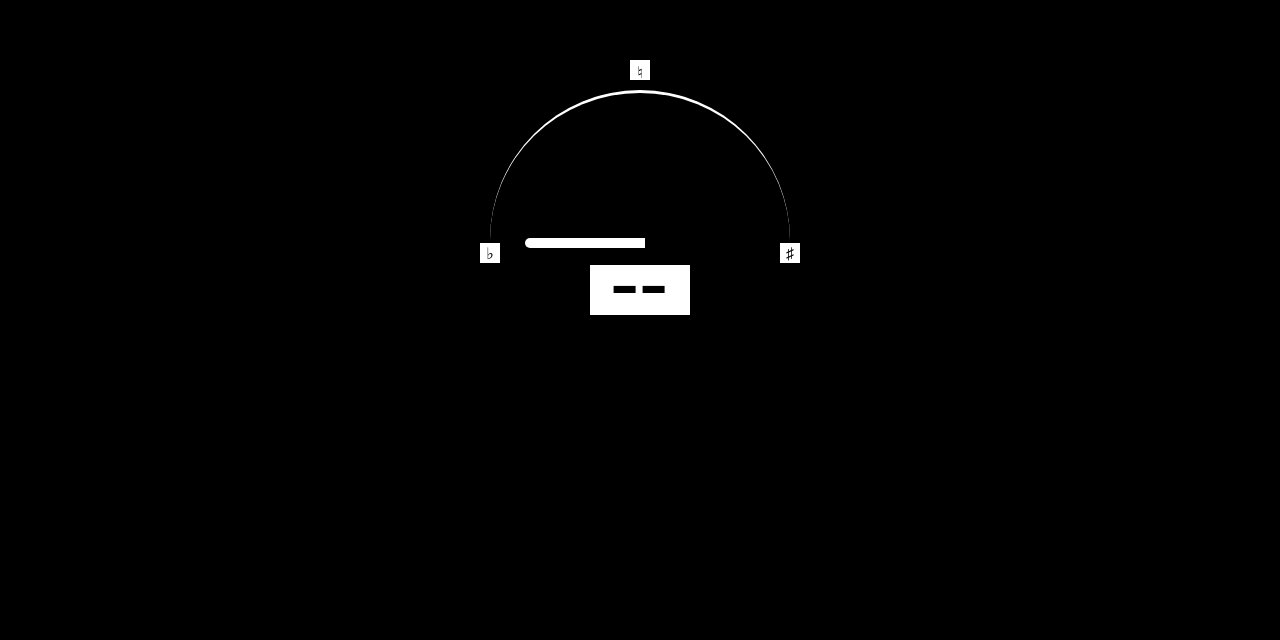
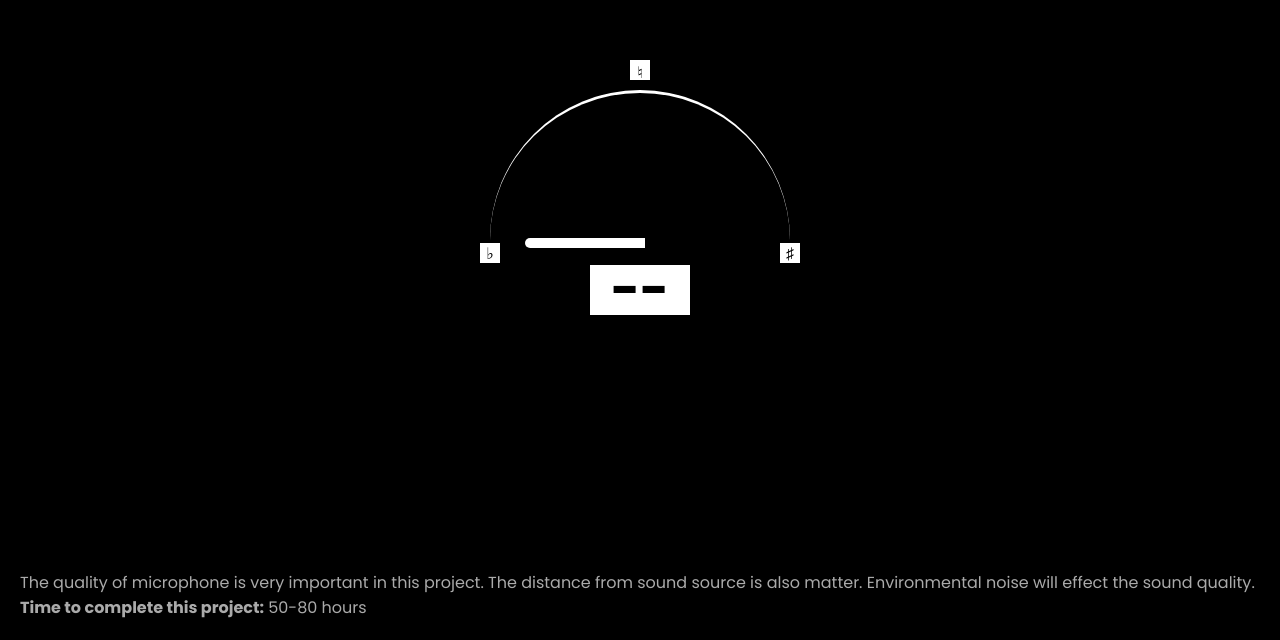
Before and after one commit to freeburma/JS_Tuner, a website: page index.html in a window 1280 px wide. Shown: the part 160-800 px from the top of the page. Drawn offline with Linux system fonts and the light colour scheme.

Commit message:
Copyright and Footer added.

```diff
--- a/index.html
+++ b/index.html
@@ -24,5 +24,13 @@
             <h3 class="NoteValue">--</h3>
         </div>
     </div>
+
+    <div class="discription">
+        <p>
+            The quality of microphone is very important in this project. The distance
+            from sound source is also matter. Environmental noise will effect the sound quality.
+        </p>
+        <p><b>Time to complete this project:</b> 50-80 hours</p>
+    </div>
 </body>
 </html>
--- a/style.scss
+++ b/style.scss
@@ -177,3 +177,20 @@
     }
 
 }
+
+
+.discription
+{
+    position: absolute;
+
+    left: 0;
+    bottom: 0;
+
+    padding: 20px;
+
+    width: 100vw;
+
+    color: #fffa;
+    font-size: 16px;
+
+}
```
Also changed, not shown: script.js (+42 -0 lines), style.css.
